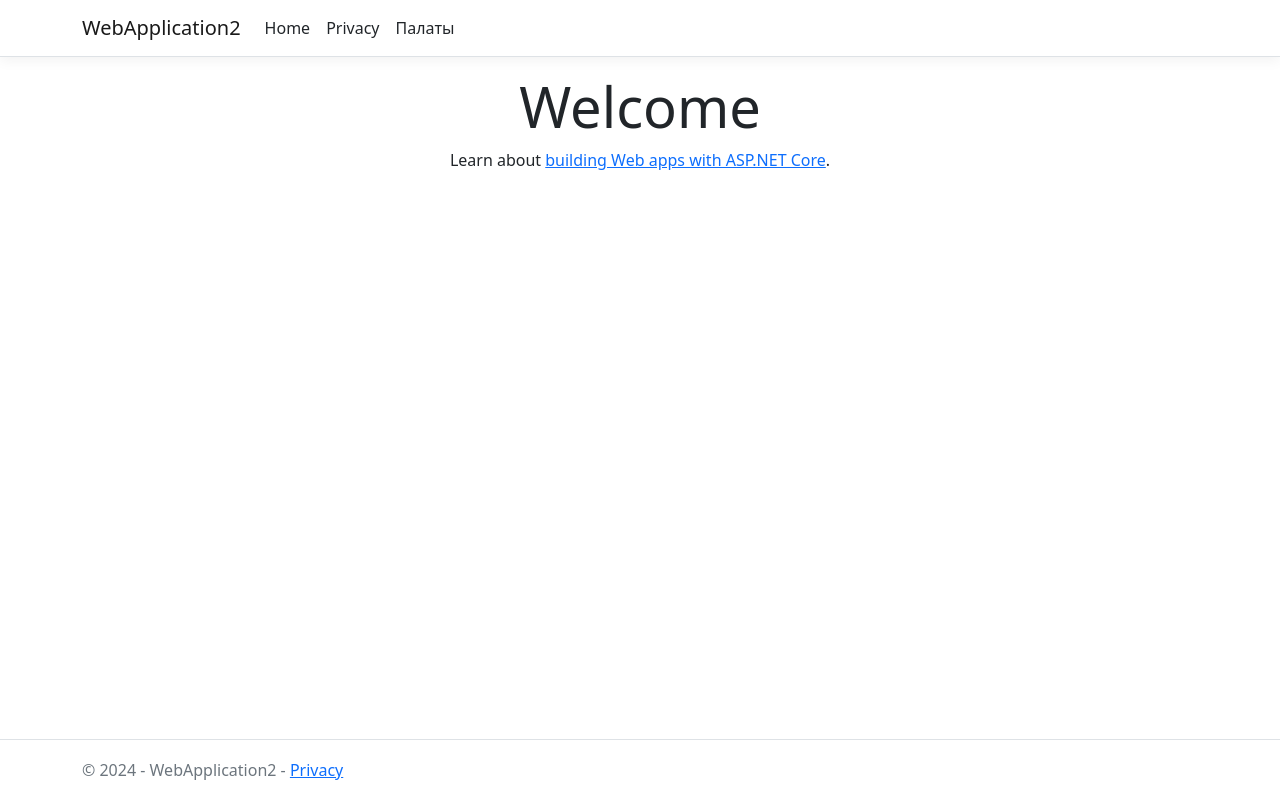
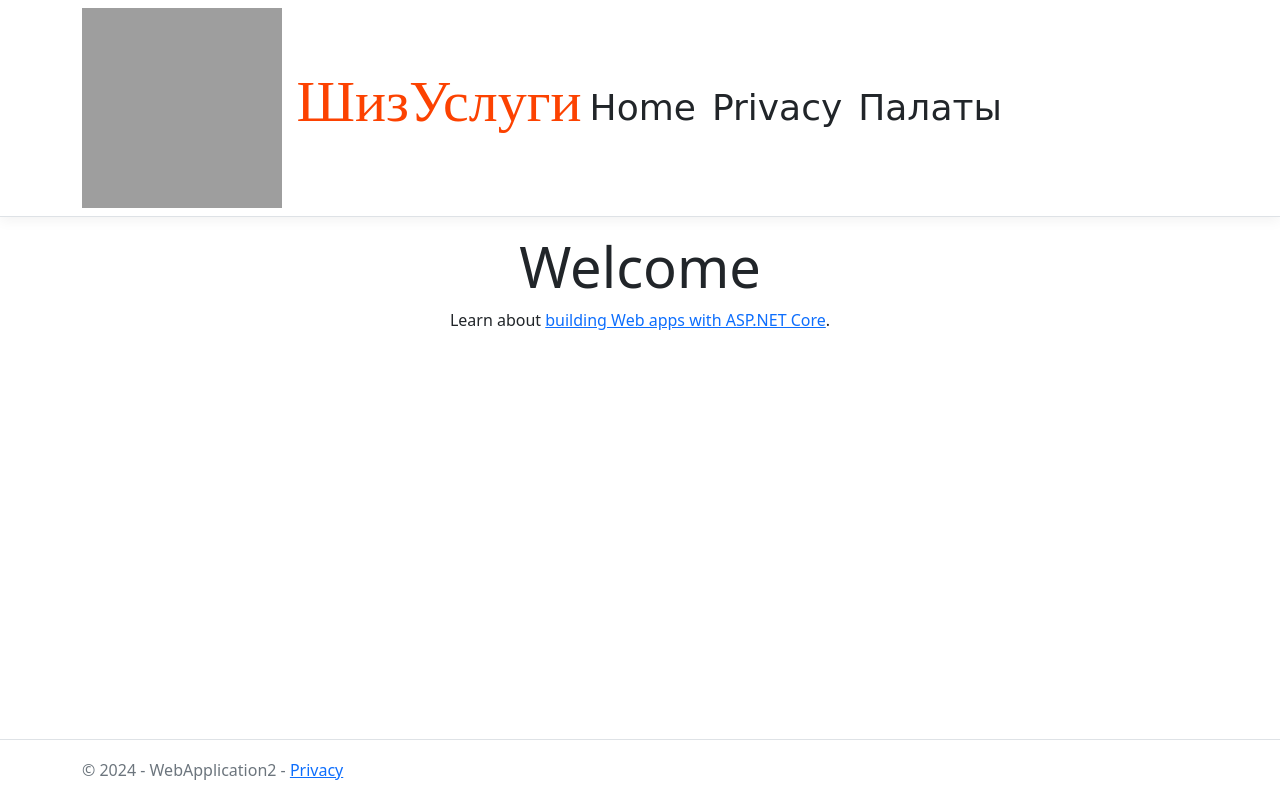
Before and after one commit to neprokuratura/progaproekt1, an ASP.NET Core app: page / in a window 1280 px wide. Run offline with ASP.NET Core 8, Linux system fonts and the light colour scheme; style sheets or scripts are compiled from the project's sources; grey boxes are pictures that could not be loaded.

Commit message:
Оформление лайаута

```diff
--- a/WebApplication1/Pages/Shared/_Layout.cshtml
+++ b/WebApplication1/Pages/Shared/_Layout.cshtml
@@ -12,20 +12,21 @@
     <header>
         <nav class="navbar navbar-expand-sm navbar-toggleable-sm navbar-light bg-white border-bottom box-shadow mb-3">
             <div class="container">
-                <a class="navbar-brand" asp-area="" asp-page="/Index">WebApplication2</a>
+
+                <a class="uslugi" asp-area="" asp-page="/Index"><img height="200" width="200" src="https://i.ibb.co/T4TT0KL/Chebur-Uslugi.png" alt=" Здесь могла быть ваша реклама" /> ШизУслуги</a>
                 <button class="navbar-toggler" type="button" data-bs-toggle="collapse" data-bs-target=".navbar-collapse" aria-controls="navbarSupportedContent"
                         aria-expanded="false" aria-label="Toggle navigation">
                     <span class="navbar-toggler-icon"></span>
                 </button>
                 <div class="navbar-collapse collapse d-sm-inline-flex justify-content-between">
                     <ul class="navbar-nav flex-grow-1">
-                        <li class="nav-item">
+                        <li class="pages">
                             <a class="nav-link text-dark" asp-area="" asp-page="/Index">Home</a>
                         </li>
-                        <li class="nav-item">
+                        <li class="pages">
                             <a class="nav-link text-dark" asp-area="" asp-page="/Privacy">Privacy</a>
                         </li>
-                        <li class="nav-item">
+                        <li class="pages">
                             <a class="nav-link text-dark" asp-area="" asp-page="/SomeShit">Палаты</a>
                         </li>
                     </ul>
--- a/WebApplication1/wwwroot/css/site.css
+++ b/WebApplication1/wwwroot/css/site.css
@@ -20,3 +20,14 @@ html {
 body {
   margin-bottom: 60px;
 }
+.uslugi{
+    text-underline-offset:initial;
+    font-size: 58px;
+    color: #fc4201;
+    font-family: Mistral;
+    text-decoration: none;
+}
+.pages{
+    font-size: 36px;
+    font-family:'Comic Sans MS';
+}
```
Also changed, not shown: WebApplication1/WebApplication1.csproj, WebApplication1/wwwroot/favicon.ico.
